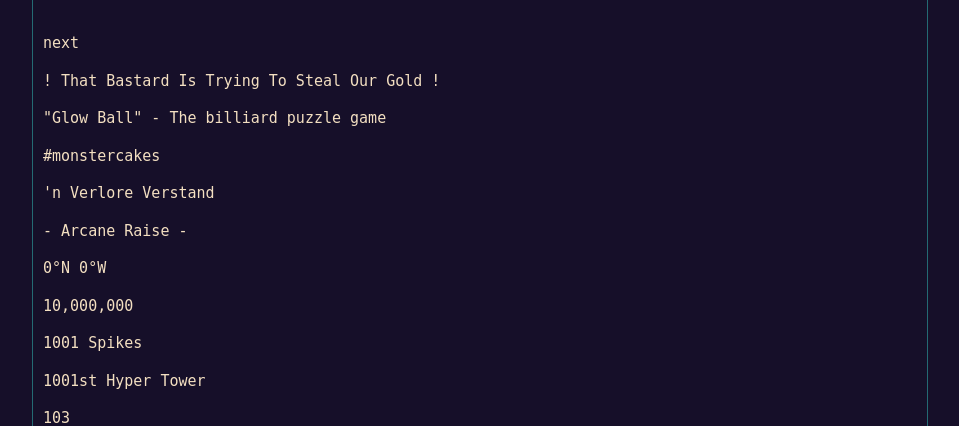
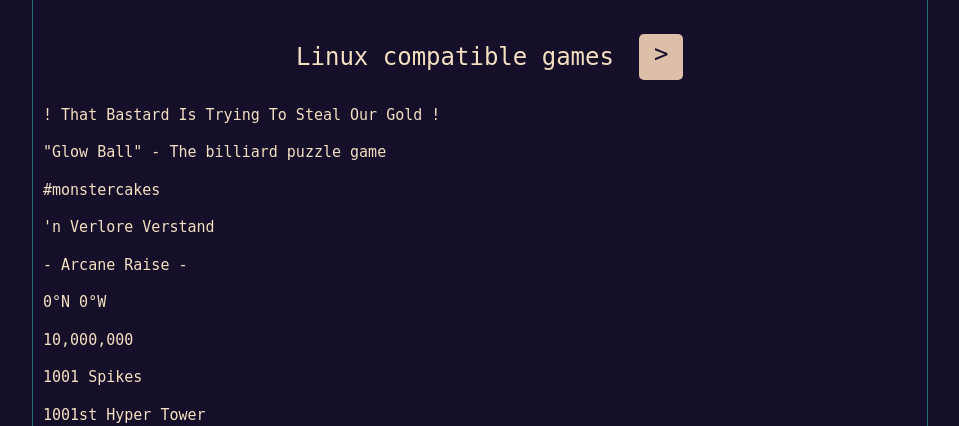
Before and after one commit to AlexCotiga07/Steam-Database, a Flask app: page /linux/1 in a window 1280 px wide. Shown: the part 178-604 px from the top of the page, without its empty margins (160-1119 px from the left). Run offline with Flask 3, Linux system fonts and the light colour scheme; data comes from the database, SQL or seed files in the repository.

Commit message:
wndows mac and linux titles and page switch buttons

```diff
--- a/app.py
+++ b/app.py
@@ -405,13 +405,13 @@
             next_page = "hide"
         elif page == 1:
             previous = "hide"
-            next_page = "visible"
+            next_page = "next-page"
         elif page == (math.ceil(int(rows[0][0])/LIMIT)):
-            previous = "visible"
+            previous = "previous-page"
             next_page = "hide"
         else:
-            previous = "visible"
-            next_page = "visible"
+            previous = "previous-page"
+            next_page = "next-page"
         results = query_db("SELECT id, name \
                             FROM Game \
                             WHERE windowscompat = 1 \
@@ -438,13 +438,13 @@
             next_page = "hide"
         elif page == 1:
             previous = "hide"
-            next_page = "visible"
+            next_page = "next-page"
         elif page == (math.ceil(int(rows[0][0])/LIMIT)):
-            previous = "visible"
+            previous = "previous-page"
             next_page = "hide"
         else:
-            previous = "visible"
-            next_page = "visible"
+            previous = "previous-page"
+            next_page = "next-page"
         results = query_db("SELECT id, name \
                             FROM Game \
                             WHERE maccompat = 1 \
@@ -471,13 +471,13 @@
             next_page = "hide"
         elif page == 1:
             previous = "hide"
-            next_page = "visible"
+            next_page = "next-page"
         elif page == (math.ceil(int(rows[0][0])/LIMIT)):
-            previous = "visible"
+            previous = "previous-page"
             next_page = "hide"
         else:
-            previous = "visible"
-            next_page = "visible"
+            previous = "previous-page"
+            next_page = "next-page"
         results = query_db("SELECT id, name \
                             FROM Game \
                             WHERE linuxcompat = 1 \
--- a/templates/linux.html
+++ b/templates/linux.html
@@ -1,7 +1,11 @@
 {% extends "layout.html"%}
 {% block content %}
 
-<a href="/linux/{{page-1}}" class="{{previous}}">previous</a> <a href="/linux/{{page+1}}" class="{{next_page}}">next</a>
+<h3 class="page-title">
+    <a href="/linux/{{page-1}}" class="{{previous}}"><</a>
+    <div class = "title">Linux compatible games</div>
+    <a href="/linux/{{page+1}}" class="{{next_page}}">></a>
+</h3>
 
 <div class="item-block">
     {% for item in results %}
--- a/templates/mac.html
+++ b/templates/mac.html
@@ -1,7 +1,11 @@
 {% extends "layout.html"%}
 {% block content %}
 
-<a href="/mac/{{page-1}}" class="{{previous}}">previous</a> <a href="/mac/{{page+1}}" class="{{next_page}}">next</a>
+<h3 class="page-title">
+    <a href="/mac/{{page-1}}" class="{{previous}}"><</a>
+    <div class = "title">Mac compatible games</div>
+    <a href="/mac/{{page+1}}" class="{{next_page}}">></a>
+</h3>
 
 <div class="item-block">
     {% for item in results %}
--- a/templates/windows.html
+++ b/templates/windows.html
@@ -1,7 +1,11 @@
 {% extends "layout.html"%}
 {% block content %}
 
-<a href="/windows/{{page-1}}" class="{{previous}}">previous</a> <a href="/windows/{{page+1}}" class="{{next_page}}">next</a>
+<h3 class="page-title">
+    <a href="/windows/{{page-1}}" class="{{previous}}"><</a>
+    <div class = "title">Windows compatible games</div>
+    <a href="/windows/{{page+1}}" class="{{next_page}}">></a>
+</h3>
 
 <div class="item-block">
     {% for item in results %}
```
Also changed, not shown: static/css/style.css (+0 -15 lines).
